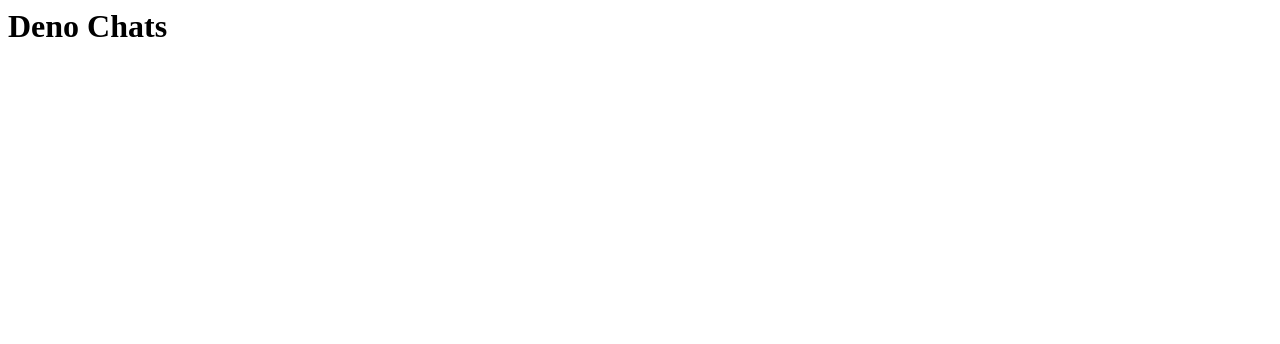
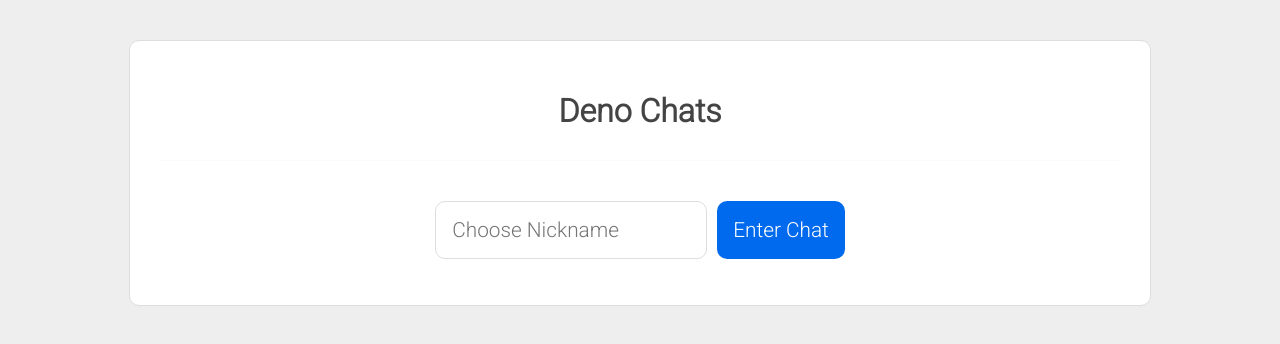
Before and after one commit to fortunee/deno-websocket-api, a plain HTML site: page public/index.html in a window 1280 px wide. Drawn offline with Linux system fonts and the light colour scheme.

Commit message:
create the chatroom and name form markups with some styles

```diff
--- a/public/index.html
+++ b/public/index.html
@@ -1,12 +1,112 @@
 <html lang="en">
+
 <head>
   <meta charset="UTF-8">
   <meta name="viewport" content="width=device-width, initial-scale=1.0">
   <title>Chat with Deno & Websockets</title>
-  <style></style>
+  <link href="https://fonts.googleapis.com/css2?family=Roboto:wght@300&display=swap" rel="stylesheet">
+  <style>
+    body {
+      background: #eee;
+      margin: 40px;
+    }
+
+    body,
+    button,
+    input {
+      font-family: Roboto;
+    }
+
+    h1 {
+      text-align: center;
+      color: #444;
+      margin-bottom: 40px;
+      padding-bottom: 30px;
+      border-bottom: 1px solid #fbfbfb;
+    }
+
+    .container {
+      max-width: 960px;
+      margin: 0 auto;
+      background: #fff;
+      padding: 30px;
+      border: 1px solid #ddd;
+      border-radius: 10px;
+    }
+
+    .name-form,
+    .chat-form {
+      display: flex;
+      justify-content: center;
+    }
+
+    input {
+      padding: 16px;
+      font-size: 1.3em;
+      margin-right: 10px;
+      border-radius: 10px;
+      border: 1px solid #ddd;
+    }
+
+    button {
+      font-size: 1.3em;
+      padding: 16px;
+      background: #006aee;
+      color: #fff;
+      border: 0;
+      border-radius: 10px;
+      cursor: pointer;
+    }
+
+    .chat-list {
+      padding: 0;
+    }
+
+    .chat-list li {
+      margin: 16px 0;
+      list-style-type: none;
+    }
+
+    .chat-list .name {
+      color: #006aee;
+      font-size: 1.4em;
+      font-weight: bold;
+    }
+
+    .chat-list .msg {
+      font-size: 1.2em;
+      margin-top: 4px;
+    }
+
+    .hidden {
+      display: none;
+    }
+  </style>
 </head>
+
 <body>
-  <h1>Deno Chats</h1>
+  <div class="container">
+    <h1>Deno Chats</h1>
+
+    <form class="name-form">
+      <input type="text" name="nickname" placeholder="Choose Nickname" required>
+      <button>Enter Chat</button>
+    </form>
+
+    <div class="chatroom hidden">
+      <ul class="chat-list">
+        <li>
+          <div class="name">fortune</div>
+          <div class="msg">What's y'all! :)</div>
+        </li>
+      </ul>
+      <form class="chat-form">
+        <input type="text" name="msg" placeholder="Type your chat here..." required>
+        <button>Send</button>
+      </form>
+    </div>
+  </div>
   <script></script>
 </body>
+
 </html>
```
